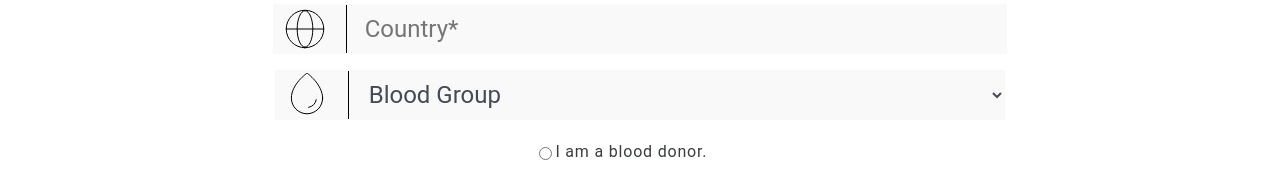
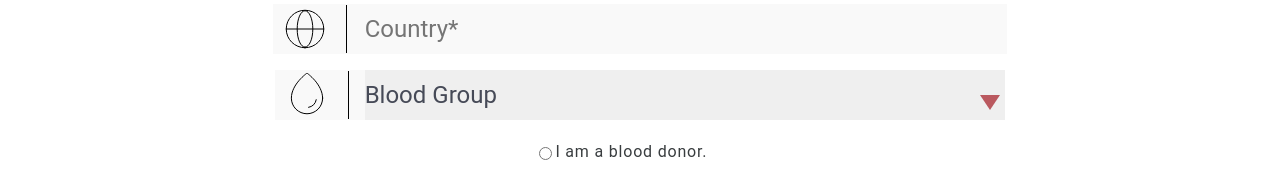
Before and after one commit to Jan-Briddhi-Foundation/bloodbankFrontend, a React (Create React App) app: page / in a window 1280 px wide. Shown: the part 379-549 px from the top of the page. Built offline with nearby package versions, Linux system fonts and the light colour scheme.

Commit message:
modify the drop down menu

```diff
--- a/src/pages/Register1/Register1.js
+++ b/src/pages/Register1/Register1.js
@@ -40,7 +40,7 @@ const Register1 = () => {
             />
           </div>
         </section>
-        <button>NEXT</button>
+        <button className={styles.button}>NEXT</button>
       </main>
     </>
   );
--- a/src/pages/Register1/Register1.module.css
+++ b/src/pages/Register1/Register1.module.css
@@ -56,7 +56,7 @@ input[type="text"] {
     color: rgba(70, 74, 87, 1)
 }
 
-button {
+.button {
     margin-top: 7vh;
     border-radius: 5px;
     width: 10%;
@@ -74,6 +74,6 @@ button {
     transition: 1s;
 }
 
-button:active {
+.button:active {
     scale: 0.7;
 }
--- a/src/pages/Register2/Register2.js
+++ b/src/pages/Register2/Register2.js
@@ -15,18 +15,19 @@ const Register2 = () => {
         <section className={styles.form}>
           <div>
             <img src={location} alt="locationicon" />
-            <div></div>
+            <div className={styles.line}></div>
             <input type="text" name="city" placeholder="City*" />
           </div>
           <div>
             <img src={globe} alt="globeicon" />
-            <div></div>
+            <div className={styles.line}></div>
             <input type="text" name="country" placeholder="Country*" />
           </div>
           <div>
             <img src={blood} alt="bloodicon" />
-            <div></div>
-            <select name="bloodGroup" placeholder="b">
+            <div className={styles.line}></div>
+            <div className={styles.customSelect}>
+              <select name="bloodGroup">
                 <option value="" selected>
                   Blood Group
                 </option>
@@ -40,6 +41,7 @@ const Register2 = () => {
                 <option value="AB-">AB-</option>
               </select>
             </div>
+          </div>
           <section>
             <span>
               <input type="radio" />
@@ -51,7 +53,7 @@ const Register2 = () => {
             </span>
           </section>
         </section>
-        <button>CREATE ACCOUNT</button>
+        <button className={styles.button}>CREATE ACCOUNT</button>
       </main>
     </>
   );
--- a/src/pages/Register2/Register2.module.css
+++ b/src/pages/Register2/Register2.module.css
@@ -34,15 +34,14 @@
     padding-left: 0.5vw;
 }
 
-.form>div>div {
+.line {
     height: 6vh;
     width: 1px;
     background-color: rgba(0, 0, 0, 1);
     align-self: center;
 }
 
-.form>div>input,
-.form>div>select {
+.form>div>input {
     outline: none;
     border: none;
     width: 50vw;
@@ -58,7 +57,7 @@ select {
     color: rgba(70, 74, 87, 1);
 }
 
-button {
+.button {
     margin-top: 3vh;
     border-radius: 5px;
     width: 17%;
@@ -76,7 +75,7 @@ button {
     transition: 1s;
 }
 
-button:active {
+.button:active {
     scale: 0.7;
 }
 
@@ -89,3 +88,36 @@ button:active {
     letter-spacing: 0.05em;
     color: rgba(57, 61, 63, 1)
 }
+
+.customSelect>select {
+    width: 50vw;
+    outline: none;
+    border: none;
+    -webkit-appearance: none;
+    -moz-appearance: none;
+    appearance: none;
+    cursor: pointer;
+}
+
+.customSelect {
+    position: relative;
+    overflow: hidden;
+    width: 100%;
+    transition: background-color 0.3s;
+    display: flex;
+    justify-content: center;
+}
+
+.customSelect:after {
+    content: " ";
+    display: block;
+    right: 5px;
+    top: 25px;
+    height: 0;
+    width: 0;
+    position: absolute;
+    border-top: 15px solid rgba(186, 89, 95, 1);
+    border-left: 10px solid transparent;
+    border-right: 10px solid transparent;
+    pointer-events: none;
+}
```
Lines whose indentation alone changed are shown as unchanged.
